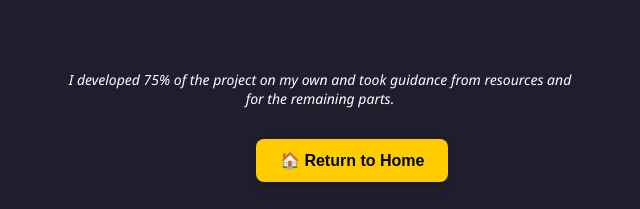
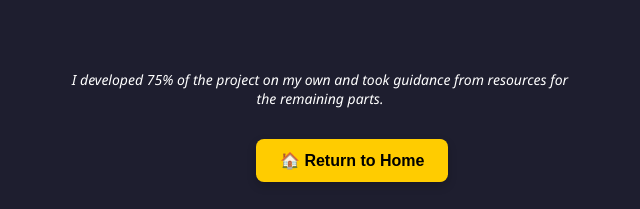
Before and after one commit to bmaibu/myfortfolio, a plain HTML site: page projects.html in a window 1280 px wide. Shown: the part 588-797 px from the top of the page, 320-960 px from the left. Drawn offline with Linux system fonts and the light colour scheme.

Commit message:
Update projects.html

```diff
--- a/projects.html
+++ b/projects.html
@@ -37,8 +37,7 @@
       <a class="project-link" href="calculater.html">View Project</a>
     </div>
   </div>
-  <p class="para">I developed 75% of the project on my own and took guidance from resources and
-   for the remaining parts.</p>
+  <p class="para">I developed 75% of the project on my own and took guidance from resources for the remaining parts.</p>
   <button onclick="goHome()" class="home-button">🏠 Return to Home</button>
 
 <script src="back.js"></script>
```
